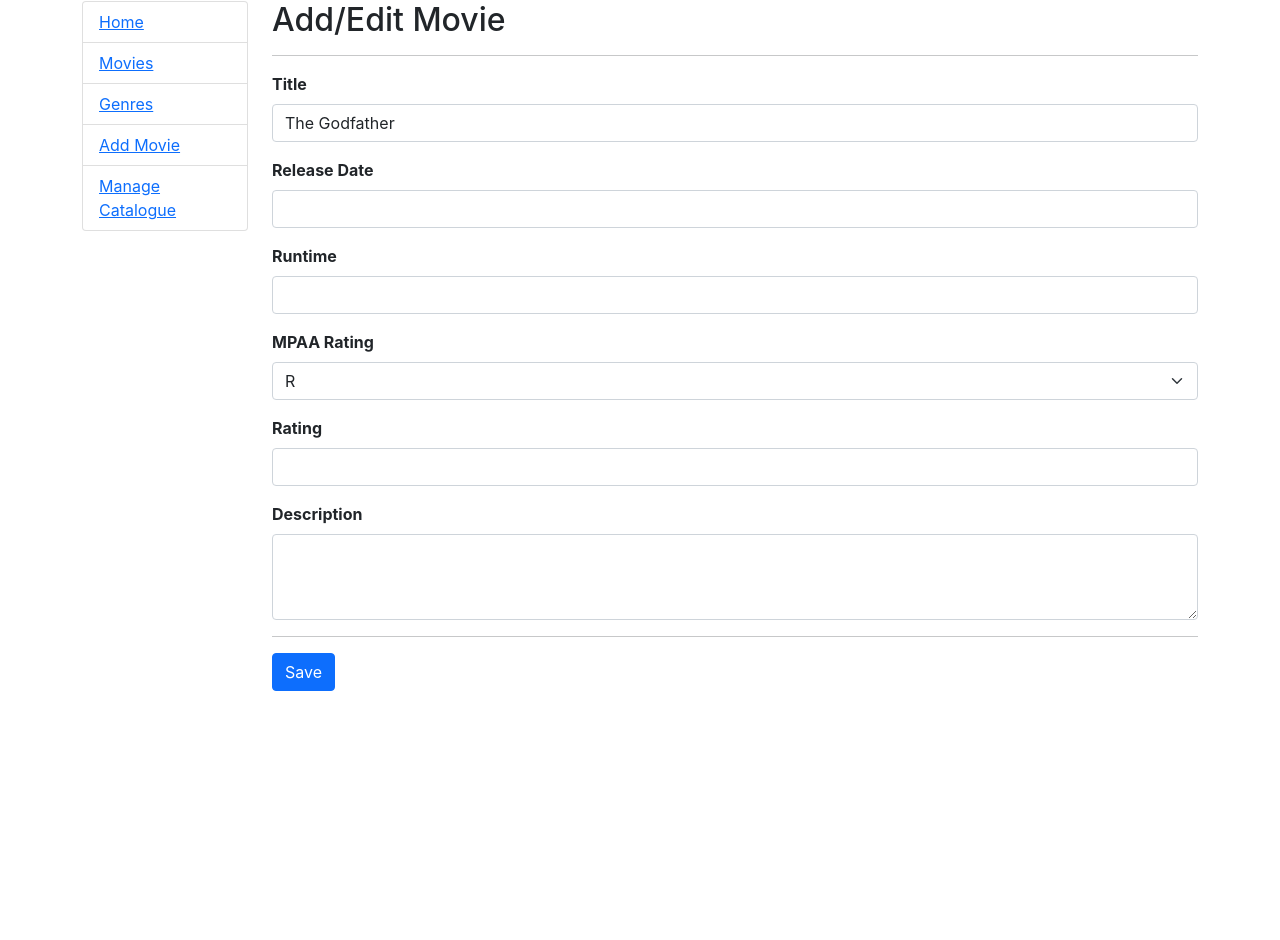
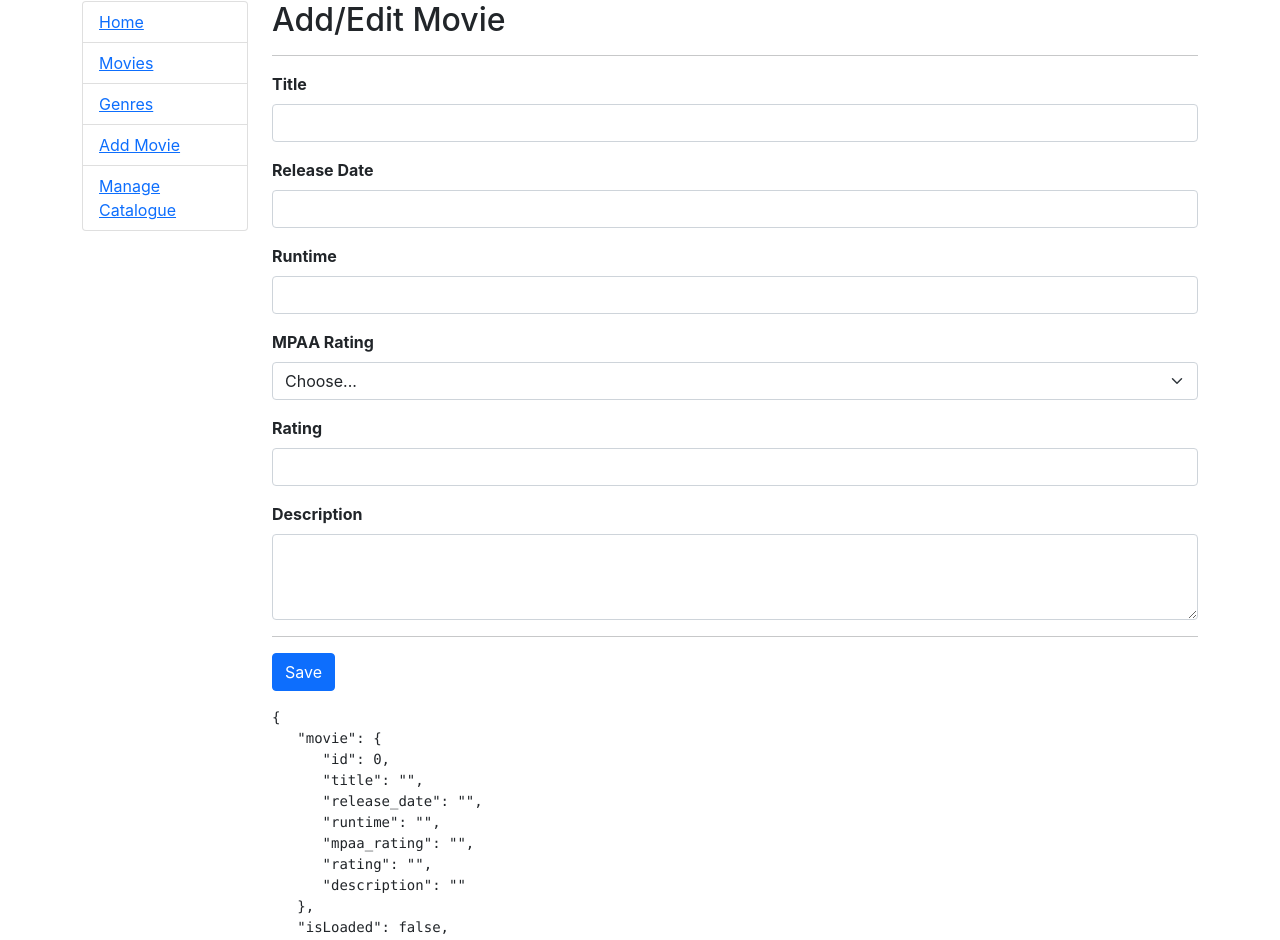
Before and after one commit to raymondjolly/go-movies, a React (Create React App) app: page /admin/add in a window 1280 px wide. Shown: the part 88-1028 px from the top of the page. Before the commit the page ends 800 px from the top, so only its background shows below. Built offline with nearby package versions, Linux system fonts and the light colour scheme.

Commit message:
created form components for the movie input form to simply the code structure

```diff
--- a/src/components/EditMovie.js
+++ b/src/components/EditMovie.js
@@ -1,5 +1,8 @@
 import React, {Component, Fragment} from "react";
+import Input from "./form-components/Input";
 import './EditMovie.css'
+import TextArea from "./form-components/TextArea";
+
 
 export default class EditMovie extends Component{
     state={
@@ -9,13 +12,44 @@ export default class EditMovie extends Component{
 
     }
 
+    constructor(props) {
+        super(props);
+        this.state={
+            movie:{
+                id:0,
+                title:"",
+                release_date: "",
+                runtime:"",
+                mpaa_rating:"",
+                rating:"",
+                description:""
+            },
+            isLoaded:false,
+            error: null
+        }
+
+        this.handleChange=this.handleChange.bind(this);
+        this.handleSubmit=this.handleSubmit.bind(this);
+    }
+
+    handleSubmit = (evt) =>{
+        console.log("Form has been submitted");
+        evt.preventDefault();
+    }
+
+    handleChange =(evt) => {
+        let value = evt.target.value;
+        let name = evt.target.name;
+        this.setState((prevState)=>({
+            movie:{
+                ...prevState.movie,
+                [name]:value,
+            }
+        }))
+    }
+
     componentDidMount() {
-        this.setState({
-            movie: {
-                title: "The Godfather",
-                mpaa_rating: "R",
-            }
-        })
+
     }
 
     render() {
@@ -25,50 +59,35 @@ export default class EditMovie extends Component{
             <Fragment>
                 <h2>Add/Edit Movie</h2>
                 <hr/>
-                <form action="post">
-                    <div className="mb-3">
-                        <label htmlFor="title" className='form-label'>
-                            Title
-                        </label>
-                        <input
-                            type="text"
-                            className="form-control"
-                            id="title"
-                            name="title"
+                <form onSubmit={this.handleSubmit}>
+                    <input type="hidden" name="id" id="id" value={movie.id} onChange={this.handleChange}/>
+                    <Input
+                        title={"Title"}
+                        type={'text'}
+                        name={'title'}
                         value={movie.title}
+                        handleChange = {this.handleChange}
                     />
-
-                    </div>
-                    <div className="mb-3">
-                        <label htmlFor="release_date" className='form-label'>
-                            Release Date
-                        </label>
-                        <input
-                            type="text"
-                            className="form-control"
-                            id="release_date"
-                            name="release_date"
+                    <Input
+                        title={"Release Date"}
+                        type={'text'}
+                        name={'release_date'}
                         value={movie.release_date}
+                        handleChange = {this.handleChange}
                     />
-                    </div>
-                    <div className="mb-3">
-                        <label htmlFor="runtime" className='form-label'>
-                            Runtime
-                        </label>
-                        <input
-                            type="text"
-                            className="form-control"
-                            id="runtime"
-                            name="runtime"
+                    <Input
+                        title={"Runtime"}
+                        type={'text'}
+                        name={'runtime'}
                         value={movie.runtime}
+                        handleChange = {this.handleChange}
                     />
-                    </div>
                     <div className="mb-3">
                         <label htmlFor="mpaa_rating" className='form-label'>
                             MPAA Rating
                         </label>
 
-                        <select className="form-select" value={movie.mpaa_rating}>
+                        <select className="form-select" name="mpaa_rating" value={movie.mpaa_rating} onChange={this.handleChange}>
                             <option className="form-select">Choose...</option>
                             <option className="form-select" value="G">G</option>
                             <option className="form-select" value="PG">PG</option>
@@ -77,29 +96,28 @@ export default class EditMovie extends Component{
                             <option className="form-select" value="NC17">NC-17</option>
                         </select>
                     </div>
-                    <div className="mb-3">
-                        <label htmlFor="rating" className='form-label'>
-                            Rating
-                        </label>
-                        <input
-                            type="text"
-                            className="form-control"
-                            id="rating"
-                            name="rating"
+                    <Input
+                        title={"Rating"}
+                        type={'text'}
+                        name={'rating'}
                         value={movie.rating}
+                        handleChange = {this.handleChange}
                     />
-                    </div>
-                    <div className="mb-3">
-                        <label htmlFor="rating" className='form-label'>
-                            Description
-                        </label>
-                        <textarea className="form-control" id="description" name="description"
-                                  rows="3">{movie.description}
-                        </textarea>
-                    </div>
+                    <TextArea
+                        title={"Description"}
+                        type={'text'}
+                        name={'description'}
+                        value ={movie.description}
+                        handleChange = {this.handleChange}
+                        rows ={"3"}
+                    />
                     <hr/>
                     <button className="btn btn-primary">Save</button>
                 </form>
+
+                <div className="mt-3">
+                    <pre>{JSON.stringify(this.state, null, 3)}</pre>
+                </div>
             </Fragment>
         )
     }
--- /dev/null
+++ b/src/components/form-components/Input.js
@@ -0,0 +1,22 @@
+import React from "react";
+
+const Input = (props)=>{
+    return(
+        <div className="mb-3">
+            <label htmlFor={props.name} className='form-label'>
+                {props.title}
+            </label>
+            <input
+                type={props.type}
+                className="form-control"
+                id={props.type}
+                name={props.name}
+                value={props.value}
+                onChange={props.handleChange}
+                placeholder={props.placeholder}
+            />
+        </div>
+    );
+};
+
+export default Input;
--- /dev/null
+++ b/src/components/form-components/TextArea.js
@@ -0,0 +1,21 @@
+import React from 'react'
+
+const Input = (props)=>{
+    return(
+        <div className="mb-3">
+            <label htmlFor={props.name} className='form-label'>
+                {props.title}
+            </label>
+            <textarea
+                type={props.type}
+                className="form-control"
+                id={props.type}
+                name={props.name}
+                value={props.value}
+                onChange={props.handleChange}
+                rows={props.rows}
+            />
+        </div>
+    );
+};
+export default Input
```
Also changed, not shown: src/components/form-components/InputSelect.js (added, +23 -0 lines). Lines whose indentation alone changed are shown as unchanged.
